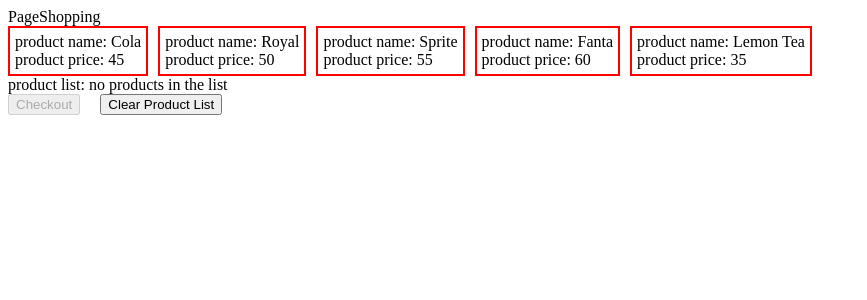
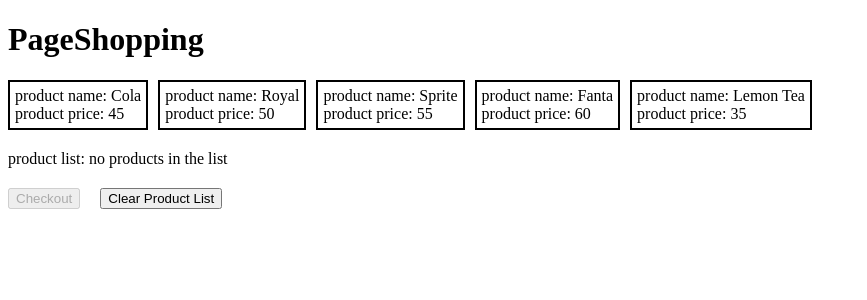
Before and after one commit to alvinnyen/assignment-foospace, a React (Create React App) app: page / in a window 1280 px wide. Shown: the top 300 px of the page, without its empty margins (0-867 px from the left). Built offline with nearby package versions, Linux system fonts and the light colour scheme.

Commit message:
adjust styles

```diff
--- a/src/pages/PageShopping/PageShopping.css
+++ b/src/pages/PageShopping/PageShopping.css
@@ -1,3 +1,7 @@
-.checkout-button {
+.product-list {
+  margin: 20px 0;
+}
+
+.button-checkout {
   margin-right: 20px;
 }
--- a/src/pages/PageShopping/components/ButtonCheckout/index.js
+++ b/src/pages/PageShopping/components/ButtonCheckout/index.js
@@ -35,7 +35,7 @@
 
   return (
     <button
-      className="checkout-button"
+      className="button-checkout"
       onClick={handleButtonCheckoutClick}
       disabled={buttonDisabled}
     >
--- a/src/pages/PageShopping/components/Product/product.css
+++ b/src/pages/PageShopping/components/Product/product.css
@@ -1,6 +1,6 @@
 .wrapper {
   display: inline-block;
-  border: red solid 2px;
+  border: solid 2px;
   margin-right: 10px;
   padding: 5px;
   cursor: pointer;
--- a/src/pages/PageShopping/index.js
+++ b/src/pages/PageShopping/index.js
@@ -56,10 +56,12 @@
 
   return (
     <div>
-      <div>PageShopping</div>
+      <h1>PageShopping</h1>
       <ContextProductListProvider value={contextValueForContextProductList}>
         {renderProducts(products)}
-        <div>product list: {productList || "no products in the list"}</div>
+        <div className="product-list">
+          product list: {productList || "no products in the list"}
+        </div>
         <ButtonCheckout productsData={productsData} />
       </ContextProductListProvider>
       <button onClick={handleClearProductListButtonOnClick}>
--- /dev/null
+++ b/src/pages/PageShoppingCheckoutResult/PageShoppingCheckoutResult.css
@@ -0,0 +1,3 @@
+.total-with-the-wording {
+  margin: 20px 0;
+}
--- a/src/pages/PageShoppingCheckoutResult/components/Table/Table.css
+++ /dev/null
@@ -1,6 +0,0 @@
-.table {
-  border: red 2px solid;
-}
-.cell {
-  display: inline-block;
-}
--- a/src/pages/PageShoppingCheckoutResult/components/Table/index.js
+++ b/src/pages/PageShoppingCheckoutResult/components/Table/index.js
@@ -1,6 +1,4 @@
 import PropTypes from "prop-types";
-
-import "./Table.css";
 
 const Table = (props = {}) => {
   const { columnWidths = [], headerColumns = [], dataRows = [] } = props;
@@ -12,9 +10,10 @@
     return columns.map((column = "", index) => {
       const style = {
         width: columnWidths[index] || `${100 / columns.length}%`,
+        display: "inline-block",
       };
       return (
-        <div key={index} className="cell" style={style}>
+        <div key={index} style={style}>
           {column}
         </div>
       );
@@ -26,7 +25,7 @@
   };
 
   return (
-    <div className="table">
+    <div>
       {renderColumns(headerColumns, columnWidths)}
       <hr />
       {renderRows(dataRows, columnWidths)}
--- a/src/pages/PageShoppingCheckoutResult/index.js
+++ b/src/pages/PageShoppingCheckoutResult/index.js
@@ -4,6 +4,8 @@
 import ButtonBack from "./components/ButtonBack";
 
 import contextProcessedProducts from "../../contexts/ContextProcessedProducts";
+
+import "./PageShoppingCheckoutResult.css";
 
 export default () => {
   const { processedProducts = [] } = useContext(contextProcessedProducts);
@@ -50,13 +52,13 @@
 
   return (
     <div>
-      <div>PageShoppingCheckoutResult</div>
+      <h1>PageShoppingCheckoutResult</h1>
       <Table
         columnWidths={columnWidths}
         headerColumns={headerColumns}
         dataRows={dataRows}
       />
-      <div>{totalWithTheWording}</div>
+      <div className="total-with-the-wording">{totalWithTheWording}</div>
       <ButtonBack />
     </div>
   );
```
